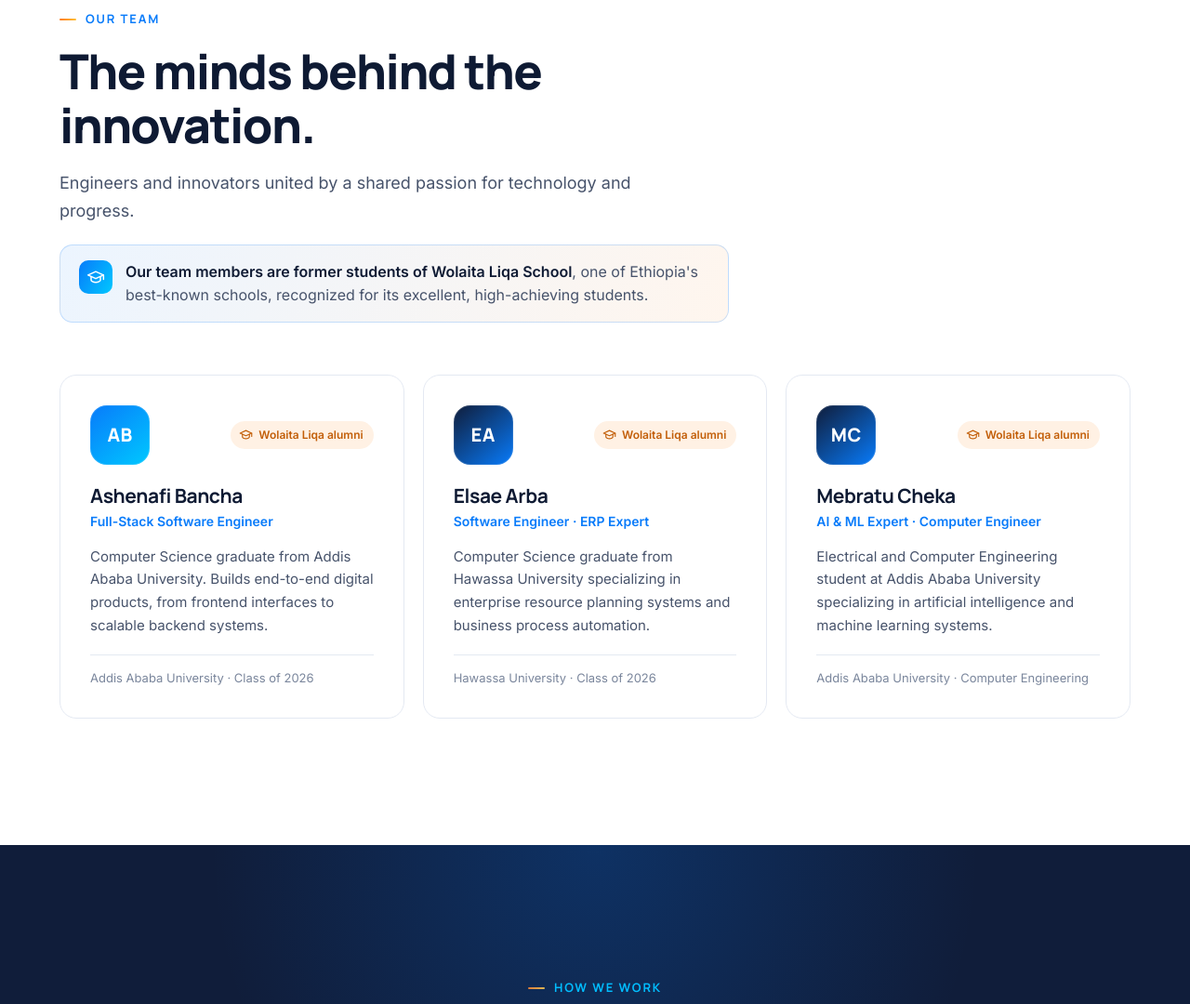
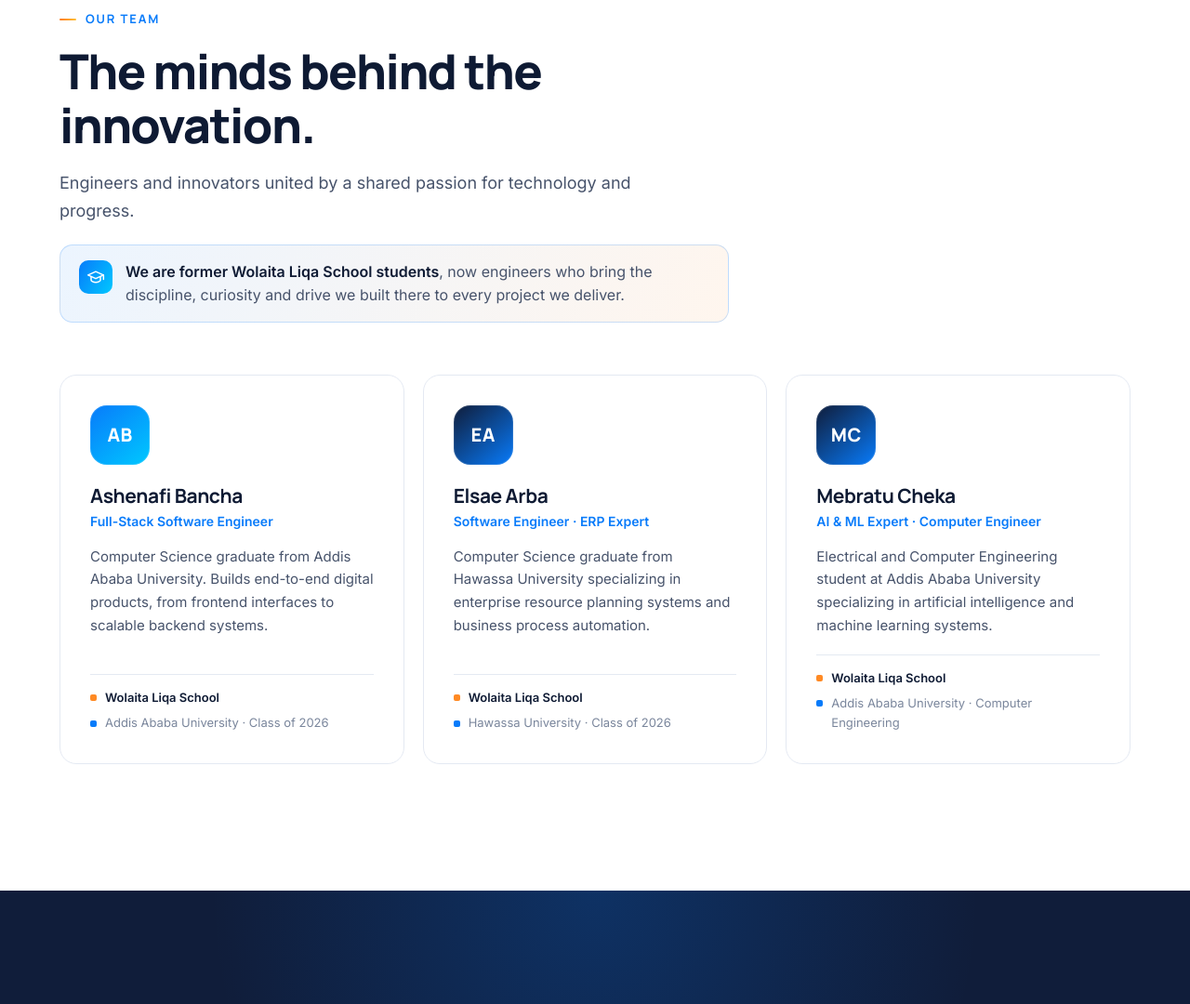
Before and after one commit to Ashenafi-Bancha/zamanatech, a plain HTML site: page website/index.html in a window 1280 px wide. Shown: the part 8472-9552 px from the top of the page at 93% size. Drawn offline with Linux system fonts and the light colour scheme.

Commit message:
Reword team alumni line and list school before university in profiles

```diff
--- a/website/index.html
+++ b/website/index.html
@@ -531,30 +531,30 @@
           <p class="kicker reveal">Our team</p>
           <h2 id="team-title" class="reveal">The minds behind the innovation.</h2>
           <p class="section-sub reveal">Engineers and innovators united by a shared passion for technology and progress.</p>
-          <p class="alumni-callout reveal"><span class="alumni-icon"><svg viewBox="0 0 24 24" aria-hidden="true"><path d="M2 9.5 12 5l10 4.5-10 4.5L2 9.5Z"/><path d="M6 11.3V16c0 1.2 2.7 3 6 3s6-1.8 6-3v-4.7M22 9.5V15"/></svg></span><span><strong>Our team members are former students of Wolaita Liqa School</strong>, one of Ethiopia's best-known schools, recognized for its excellent, high-achieving students.</span></p>
+          <p class="alumni-callout reveal"><span class="alumni-icon"><svg viewBox="0 0 24 24" aria-hidden="true"><path d="M2 9.5 12 5l10 4.5-10 4.5L2 9.5Z"/><path d="M6 11.3V16c0 1.2 2.7 3 6 3s6-1.8 6-3v-4.7M22 9.5V15"/></svg></span><span><strong>We are former Wolaita Liqa School students</strong>, now engineers who bring the discipline, curiosity and drive we built there to every project we deliver.</span></p>
         </header>
 
         <div class="team-grid">
           <article class="member reveal">
-            <div class="member-top"><div class="avatar" aria-hidden="true">AB</div><span class="alumni-badge"><svg viewBox="0 0 24 24" aria-hidden="true"><path d="M2 9.5 12 5l10 4.5-10 4.5L2 9.5Z"/><path d="M6 11.3V16c0 1.2 2.7 3 6 3s6-1.8 6-3v-4.7M22 9.5V15"/></svg>Wolaita Liqa alumni</span></div>
+            <div class="member-top"><div class="avatar" aria-hidden="true">AB</div></div>
             <h3>Ashenafi Bancha</h3>
             <p class="role">Full-Stack Software Engineer</p>
             <p>Computer Science graduate from Addis Ababa University. Builds end-to-end digital products, from frontend interfaces to scalable backend systems.</p>
-            <p class="edu">Addis Ababa University · Class of 2026</p>
+            <div class="edu"><span>Wolaita Liqa School</span><span>Addis Ababa University · Class of 2026</span></div>
           </article>
           <article class="member reveal">
-            <div class="member-top"><div class="avatar" aria-hidden="true">EA</div><span class="alumni-badge"><svg viewBox="0 0 24 24" aria-hidden="true"><path d="M2 9.5 12 5l10 4.5-10 4.5L2 9.5Z"/><path d="M6 11.3V16c0 1.2 2.7 3 6 3s6-1.8 6-3v-4.7M22 9.5V15"/></svg>Wolaita Liqa alumni</span></div>
+            <div class="member-top"><div class="avatar" aria-hidden="true">EA</div></div>
             <h3>Elsae Arba</h3>
             <p class="role">Software Engineer · ERP Expert</p>
             <p>Computer Science graduate from Hawassa University specializing in enterprise resource planning systems and business process automation.</p>
-            <p class="edu">Hawassa University · Class of 2026</p>
+            <div class="edu"><span>Wolaita Liqa School</span><span>Hawassa University · Class of 2026</span></div>
           </article>
           <article class="member reveal">
-            <div class="member-top"><div class="avatar" aria-hidden="true">MC</div><span class="alumni-badge"><svg viewBox="0 0 24 24" aria-hidden="true"><path d="M2 9.5 12 5l10 4.5-10 4.5L2 9.5Z"/><path d="M6 11.3V16c0 1.2 2.7 3 6 3s6-1.8 6-3v-4.7M22 9.5V15"/></svg>Wolaita Liqa alumni</span></div>
+            <div class="member-top"><div class="avatar" aria-hidden="true">MC</div></div>
             <h3>Mebratu Cheka</h3>
             <p class="role">AI &amp; ML Expert · Computer Engineer</p>
             <p>Electrical and Computer Engineering student at Addis Ababa University specializing in artificial intelligence and machine learning systems.</p>
-            <p class="edu">Addis Ababa University · Computer Engineering</p>
+            <div class="edu"><span>Wolaita Liqa School</span><span>Addis Ababa University · Computer Engineering</span></div>
           </article>
         </div>
       </div>
--- a/website/styles.css
+++ b/website/styles.css
@@ -847,3 +847,9 @@ h2 { margin-top: 16px; font-size: clamp(32px, 4.4vw, 52px); font-weight: 800; le
   font-size: 12px; font-weight: 700; color: #C25E08; background: rgba(255, 138, 36, .12);
 }
 .alumni-badge svg { width: 15px; height: 15px; }
+.member .edu { display: grid; gap: 6px; }
+.member .edu span { position: relative; padding-left: 16px; }
+.member .edu span::before { content: ""; position: absolute; left: 0; top: .55em; width: 7px; height: 7px; border-radius: 2px; background: var(--blue); }
+.member .edu span:first-child { color: var(--ink); font-weight: 600; }
+.member .edu span:first-child::before { background: var(--orange); }
+.member .edu::before { margin-bottom: 8px !important; }
```
